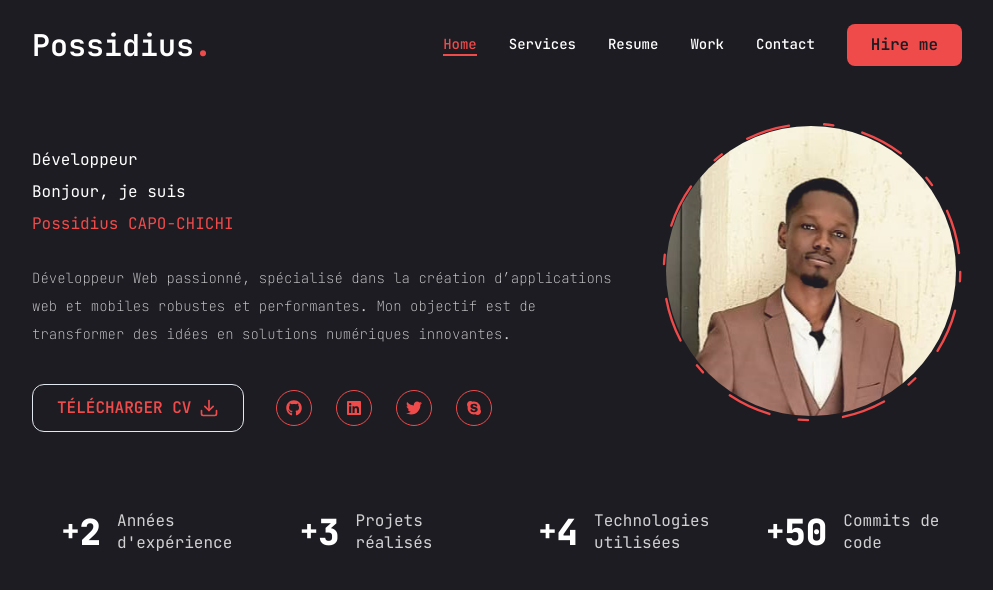
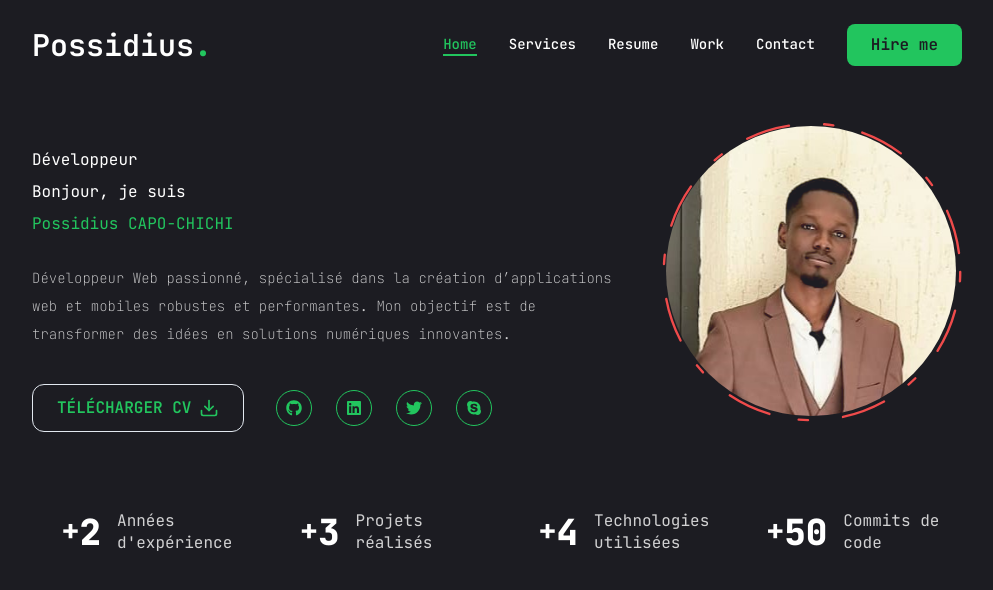
Before and after one commit to possidiuscapo/possidius-portfolio, a Next.js app: page / in a window 1280 px wide. Shown: the top 590 px of the page, without its empty margins (143-1136 px from the left). Built offline with nearby package versions, Linux system fonts and the light colour scheme.

Commit message:
Changer de base

```diff
--- a/tailwind.config.ts
+++ b/tailwind.config.ts
@@ -30,8 +30,8 @@ const config = {
         primary: "#1c1c22",
         secondary: "#1c1c22",
         accent:{
-          DEFAULT: "#ef4b4b",
-          hover: "#ec2525",
+          DEFAULT: "#22c55e",
+          hover: "#16a34a",
           // light: "#424247",
           // dark: "#757577",
           // bright: "#ff9442"
```
Also changed, not shown: components/Nav.tsx (line endings or trailing spaces), components/PageTransition.tsx (line endings or trailing spaces), components/StairTransition.tsx (line endings or trailing spaces), components/Stairs.tsx (line endings or trailing spaces), components/WorkSliderBtns.tsx (line endings or trailing spaces).
